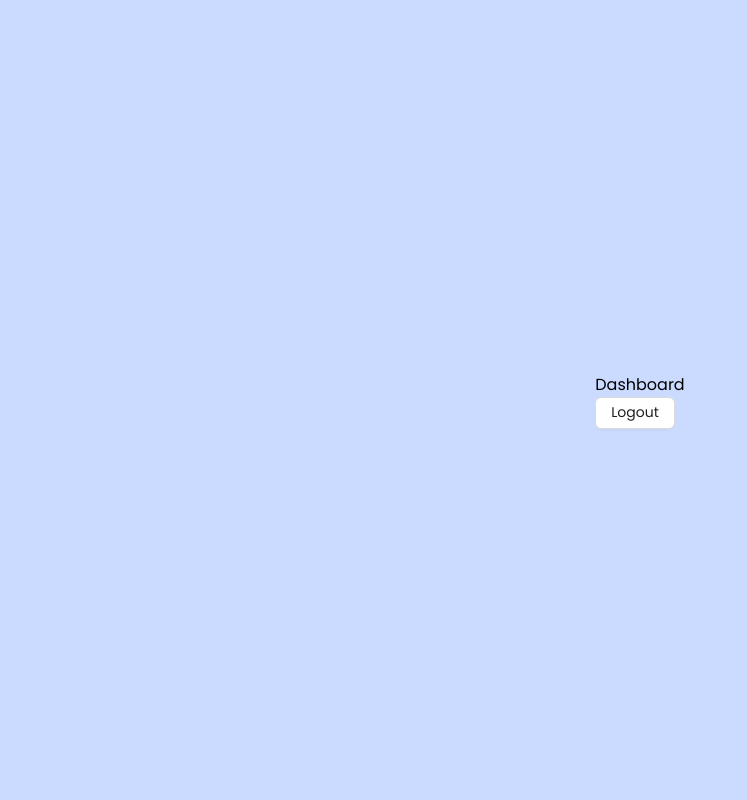
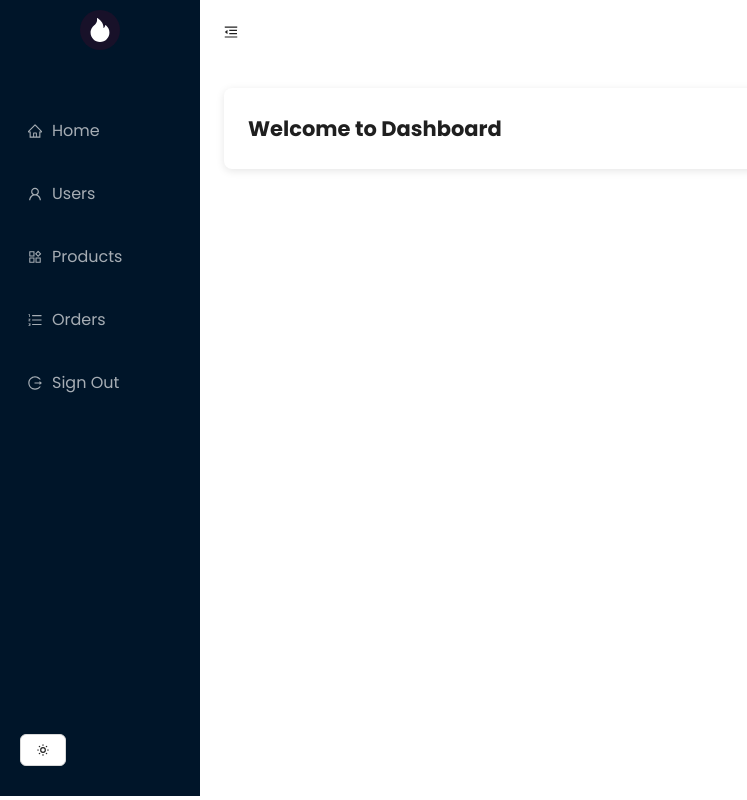
Before and after one commit to mademanik/webiti-crud-fe, a React (Vite) app: page /dashboard in a window 1280 px wide. Shown: the whole page, without its empty margins (0-747 px from the left). Built offline with nearby package versions, Linux system fonts and the light colour scheme; sample sign-in values are in the browser's storage.

Commit message:
feat: add dashboard pages

```diff
--- a/package.json
+++ b/package.json
@@ -13,6 +13,7 @@
     "antd": "^5.24.0",
     "react": "^18.2.0",
     "react-dom": "^18.2.0",
+    "react-icons": "^5.5.0",
     "react-router-dom": "^7.1.5"
   },
   "devDependencies": {
--- a/src/App.css
+++ b/src/App.css
@@ -4,35 +4,88 @@
     margin: 0;
     padding: 0;
     font-family: 'Poppins', sans-serif;
+    border: none;
+    outline: none;
+    list-style: none;
+    box-sizing: border-box;
+    font-family: 'Poppins', sans-serif;
 }
 
-body {
+.container-center {
     display: flex;
     align-items: center;
     justify-content: center;
+    background: #cbdbff;
     height: 100vh;
-    background: #cbdbff;
 }
 
 /*form*/
 .form-container {
-  width: 1000px;
+    width: 1000px;
 }
 
 .title, .slogan {
     text-align: center;
 }
 
-.btn{
+.btn {
     width: 100%;
 }
 
-.auth-image{
+.auth-image {
     width: 100%;
     border-radius: 8px;
     background-color: #cbdbff;
 }
 
-.alert{
+.alert {
     margin-bottom: 1.5rem;
 }
+
+.sidebar {
+    color: #fff;
+}
+
+.logo {
+    display: flex;
+    align-items: center;
+    justify-content: center;
+    color: #fff;
+    padding: 10px;
+}
+
+.logo-icon {
+    width: 40px;
+    height: 40px;
+    display: flex;
+    align-items: center;
+    justify-content: center;
+    font-size: 1.5rem;
+    border-radius: 50%;
+    background: rgba(28, 17, 41, 0.88);
+
+}
+
+.menu-bar {
+    height: 88vh;
+    margin-top: 2rem;
+    display: flex;
+    flex-direction: column;
+    gap: 15px;
+    font-size: 1rem;
+    position: relative;
+}
+
+.toggle-theme-btn {
+    position: absolute;
+    bottom: 30px;
+    left: 20px;
+    display: flex;
+    align-items: center;
+    justify-content: center;
+    font-size: 1rem;
+}
+
+.toggle {
+    margin-left: 15px;
+}
--- a/src/App.jsx
+++ b/src/App.jsx
@@ -5,6 +5,9 @@ import Register from "./Auth/Register.jsx";
 import Login from "./Auth/Login.jsx";
 import Dashboard from "./pages/Dashboard.jsx";
 import {useAuth} from "./contexts/AuthContext.jsx";
+import Users from "./pages/Users.jsx";
+import Products from "./pages/Products.jsx";
+import Orders from "./pages/Orders.jsx";
 
 
 const App = () => {
@@ -12,10 +15,20 @@ const App = () => {
     return (
         <Router>
             <Routes>
-                <Route path="/" element={!isAuthenticated ? <Register/> : <Navigate to = '/dashboard'/>}/>
-                <Route path="/login" element={!isAuthenticated ? <Login/> : <Navigate to = '/dashboard'/>}/>
-                {/*<Route path="/dashboard" element={!isAuthenticated ? <Dashboard/> : <Login/>}/>*/}
-                <Route path="/dashboard" element={isAuthenticated ? <Dashboard/> : <Navigate to="/login"/>}/>
+                {/* Authentication Routes */}
+                <Route path="/" element={!isAuthenticated ? <Register/> : <Navigate to="/dashboard"/>}/>
+                <Route path="/login" element={!isAuthenticated ? <Login/> : <Navigate to="/dashboard"/>}/>
+
+                {/* Dashboard Layout with Nested Routes */}
+                <Route path="/dashboard/*" element={isAuthenticated ? <Dashboard/> : <Navigate to="/login"/>}>
+                    <Route index element={<h2>Welcome to Dashboard</h2>}/>
+                    <Route path="users" element={<Users/>}/>
+                    <Route path="products" element={<Products/>}/>
+                    <Route path="orders" element={<Orders/>}/>
+                </Route>
+
+                {/* Catch-all Route */}
+                <Route path="*" element={<Navigate to="/dashboard"/>}/>
             </Routes>
         </Router>
     );
--- a/src/Auth/Login.jsx
+++ b/src/Auth/Login.jsx
@@ -10,6 +10,7 @@ const Login = () => {
         await loginUser(values);
     }
     return (
+        <div className="container-center">
             <Card className="form-container">
                 <Flex gap="large" align="center">
                     {/*form*/}
@@ -62,6 +63,7 @@ const Login = () => {
                     </Flex>
                 </Flex>
             </Card>
+        </div>
     )
 };
 
--- a/src/Auth/Register.jsx
+++ b/src/Auth/Register.jsx
@@ -10,6 +10,7 @@ const Register = () => {
         registerUser(values);
     }
     return (
+        <div className="container-center">
             <Card className="form-container">
                 <Flex gap="large" align="center">
                     {/*form*/}
@@ -57,7 +58,7 @@ const Register = () => {
                             ]}>
                                 <Input.Password size="large" placeholder="Re-enter your confirm password"/>
                             </Form.Item>
-                        {error && (<Alert description={error} type="error" showIcon closable className="alert" />)}
+                            {error && (<Alert description={error} type="error" showIcon closable className="alert"/>)}
                             <Form.Item>
                                 <Button
                                     type={loading ? '' : 'primary'}
@@ -78,6 +79,7 @@ const Register = () => {
                     </Flex>
                 </Flex>
             </Card>
+        </div>
     )
 };
 
--- /dev/null
+++ b/src/components/Logo.jsx
@@ -0,0 +1,14 @@
+import React from 'react';
+import {FireFilled} from '@ant-design/icons'
+
+const Logo = () => {
+    return (
+        <div className="logo">
+            <div className="logo-icon">
+                <FireFilled/>
+            </div>
+        </div>
+    );
+};
+
+export default Logo;
--- /dev/null
+++ b/src/components/MenuList.jsx
@@ -0,0 +1,36 @@
+import React from 'react';
+import {Menu} from "antd";
+import {HomeOutlined, LogoutOutlined, OrderedListOutlined, ProductOutlined, UserOutlined} from '@ant-design/icons'
+import {useAuth} from "../contexts/AuthContext.jsx";
+import {useNavigate} from "react-router-dom";
+
+const MenuList = ({darkTheme}) => {
+    const {logout} = useAuth();
+    const navigate = useNavigate();
+    return (
+        <Menu theme={darkTheme ? 'dark' : 'light'} mode="inline" className="menu-bar">
+            <Menu.Item key="home" icon={<HomeOutlined/>}>
+                Home
+            </Menu.Item>
+            <Menu.Item key="users" icon={<UserOutlined />} onClick={() => navigate("/dashboard/users")}>
+                Users
+            </Menu.Item>
+            <Menu.Item key="products" icon={<ProductOutlined/>} onClick={() => navigate("/dashboard/products")}>
+                Products
+            </Menu.Item>
+            <Menu.Item key="orders" icon={<OrderedListOutlined/>} onClick={() => navigate("/dashboard/orders")}>
+                Orders
+            </Menu.Item>
+            {/*This part for add submenu part*/}
+            {/*<Menu.SubMenu key="subtask" icon={<BarsOutlined/>} title="Tasks">*/}
+            {/*    <Menu.Item key="task-1">Task 1</Menu.Item>*/}
+            {/*    <Menu.Item key="task-2">Task 2</Menu.Item>*/}
+            {/*</Menu.SubMenu>*/}
+            <Menu.Item key="signout" icon={<LogoutOutlined/>} onClick={logout}>
+                Sign Out
+            </Menu.Item>
+        </Menu>
+    );
+};
+
+export default MenuList;
--- /dev/null
+++ b/src/components/ToggleThemeButton.jsx
@@ -0,0 +1,16 @@
+import React from 'react';
+import {Button} from "antd";
+import {HiOutlineMoon, HiOutlineSun} from "react-icons/hi";
+
+const ToggleThemeButton = ({darkTheme, toggleTheme}) => {
+    return (
+        <div className="toggle-theme-btn">
+            <Button onClick={toggleTheme}>
+                {darkTheme ? <HiOutlineSun/> : <HiOutlineMoon/>}
+            </Button>
+
+        </div>
+    );
+};
+
+export default ToggleThemeButton;
--- a/src/pages/Dashboard.jsx
+++ b/src/pages/Dashboard.jsx
@@ -1,14 +1,44 @@
-import React from 'react';
-import {useAuth} from "../contexts/AuthContext.jsx";
-import {Button} from "antd";
+import React, {useState} from 'react';
+import {Button, Card, Layout, Table, theme, Typography} from "antd";
+import Logo from "../components/Logo.jsx";
+import MenuList from "../components/MenuList.jsx";
+import ToggleThemeButton from "../components/ToggleThemeButton.jsx";
+import {MenuFoldOutlined, MenuUnfoldOutlined} from '@ant-design/icons'
+import {Content} from "antd/es/layout/layout.js";
+import {Outlet} from "react-router-dom";
+
+const {Header, Sider} = Layout;
+const { Title } = Typography;
 
 const Dashboard = () => {
-    const {logout} = useAuth();
+    const [darkTheme, setDarkTheme] = useState(true);
+    const [collapsed, setCollapsed] = useState(false);
+
+    const toggleTheme = () => {
+        setDarkTheme(!darkTheme);
+    }
+
+    const {token: {colorBgContainer},} = theme.useToken();
+
     return (
-        <>
-            <div>Dashboard</div>
-            <Button onClick={logout}>Logout</Button>
-        </>
+        <Layout>
+            <Sider collapsed={collapsed} collapsible trigger={null} theme={darkTheme ? 'dark' : 'light'} className="sidebar">
+                <Logo/>
+                <MenuList darkTheme={darkTheme}/>
+                <ToggleThemeButton darkTheme={darkTheme} toggleTheme={toggleTheme}/>
+            </Sider>
+            <Layout>
+                <Header style={{ padding: 0, background: colorBgContainer }}>
+                    <Button type='text' className="toggle" onClick={() => setCollapsed(!collapsed)}
+                            icon={collapsed ? <MenuUnfoldOutlined /> : <MenuFoldOutlined />} />
+                </Header>
+                <Content style={{ padding: '24px', background: colorBgContainer }}>
+                    <Card bordered={false} style={{ borderRadius: '8px', boxShadow: '0 2px 8px rgba(0, 0, 0, 0.1)' }}>
+                        <Outlet/>
+                    </Card>
+                </Content>
+            </Layout>
+        </Layout>
     )
 };
 
--- /dev/null
+++ b/src/pages/Orders.jsx
@@ -0,0 +1,26 @@
+import React from 'react';
+import {Table, Typography} from "antd";
+
+const {Title} = Typography;
+
+const columns = [
+    {title: "ID", dataIndex: "id", key: "id"},
+    {title: "Name", dataIndex: "name", key: "name"},
+    {title: "Email", dataIndex: "email", key: "email"}
+];
+
+const data = [
+    {id: 1, name: "John Doe", email: "john@example.com"},
+    {id: 2, name: "Jane Smith", email: "jane@example.com"}
+];
+const Orders = () => {
+    console.log("Orders Component Rendered"); // Debugging
+    return (
+        <div>
+            <Title level={3}>Orders</Title>
+            <Table columns={columns} dataSource={data} rowKey="id" pagination={{pageSize: 5}}/>
+        </div>
+    );
+};
+
+export default Orders;
--- /dev/null
+++ b/src/pages/Products.jsx
@@ -0,0 +1,27 @@
+import React from 'react';
+import {Table, Typography} from "antd";
+
+const {Title} = Typography;
+
+const columns = [
+    {title: "ID", dataIndex: "id", key: "id"},
+    {title: "Name", dataIndex: "name", key: "name"},
+    {title: "Email", dataIndex: "email", key: "email"}
+];
+
+const data = [
+    {id: 1, name: "John Doe", email: "john@example.com"},
+    {id: 2, name: "Jane Smith", email: "jane@example.com"}
+];
+
+const Products = () => {
+    console.log("Products Component Rendered"); // Debugging
+    return (
+        <div>
+            <Title level={3}>Products</Title>
+            <Table columns={columns} dataSource={data} rowKey="id" pagination={{pageSize: 5}}/>
+        </div>
+    );
+};
+
+export default Products;
--- /dev/null
+++ b/src/pages/Users.jsx
@@ -0,0 +1,27 @@
+import React from 'react';
+import {Table, Typography} from "antd";
+
+const {Title} = Typography;
+
+const columns = [
+    {title: "ID", dataIndex: "id", key: "id"},
+    {title: "Name", dataIndex: "name", key: "name"},
+    {title: "Email", dataIndex: "email", key: "email"}
+];
+
+const data = [
+    {id: 1, name: "John Doe", email: "john@example.com"},
+    {id: 2, name: "Jane Smith", email: "jane@example.com"}
+];
+
+const Users = () => {
+    console.log("Users Component Rendered"); // Debugging
+    return (
+        <div>
+            <Title level={3}>Users</Title>
+            <Table columns={columns} dataSource={data} rowKey="id" pagination={{pageSize: 5}}/>
+        </div>
+    );
+};
+
+export default Users;
```
Also changed, not shown: 1 other file (tests, documents, lock files or other folders). Lines whose indentation alone changed are shown as unchanged.
